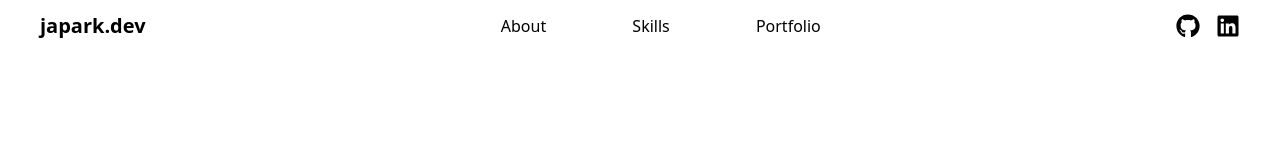
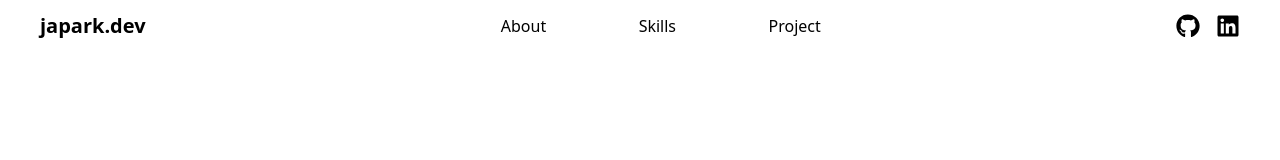
Before and after one commit to JangHwanPark/JangHwan-Portfolio, a React (Vite) app: page / in a window 1280 px wide. Shown: the top 160 px of the page. Built offline with nearby package versions, Linux system fonts and the light colour scheme.

Commit message:
:art: chore - 라우터 명칭 수정
- Portfolio -> Project

```diff
--- a/src/layout/Header/Header.tsx
+++ b/src/layout/Header/Header.tsx
@@ -5,7 +5,7 @@ import { FaGithub, FaLinkedin } from "react-icons/fa";
 const navbar = [
   {href: "/", title: 'About'},
   {href: "/skills", title: 'Skills'},
-  {href: "/portfolio", title: 'Portfolio'},
+  {href: "/project", title: 'Project'},
 ];
 
 const iconNavbar  = [
--- a/src/pages/PortfolioDetail.tsx
+++ /dev/null
@@ -1,10 +0,0 @@
-const PortfolioDetail = () => {
-  return (
-    <div>
-
-    </div>
-  );
-};
-
-
-export default PortfolioDetail;
--- a/src/pages/Portfolio.tsx
+++ b/src/pages/Project.tsx
@@ -8,7 +8,7 @@ const tabs: TabItem[] = [
   { key: "tab4", label: "Tab 4" },
 ];
 
-const Portfolio = () => {
+const Project = () => {
   return (
     <section>
       <header>
@@ -54,4 +54,4 @@ const Portfolio = () => {
   );
 };
 
-export default Portfolio;
+export default Project;
--- /dev/null
+++ b/src/pages/ProjectDetail.tsx
@@ -0,0 +1,10 @@
+const ProjectDetail = () => {
+  return (
+    <div>
+
+    </div>
+  );
+};
+
+
+export default ProjectDetail;
--- a/src/pages/index.ts
+++ b/src/pages/index.ts
@@ -1,5 +1,5 @@
 export { default as Home } from "./Home";
 export { default as Skills } from "./Skills";
-export { default as Portfolio } from "./Portfolio";
-export { default as PortfolioDetail } from "./PortfolioDetail";
+export { default as Project } from "./Project";
+export { default as ProjectDetail } from "./ProjectDetail";
 export { default as NotFound } from "./NotFound";
```
Also changed, not shown: src/routes.ts (+4 -4 lines).
